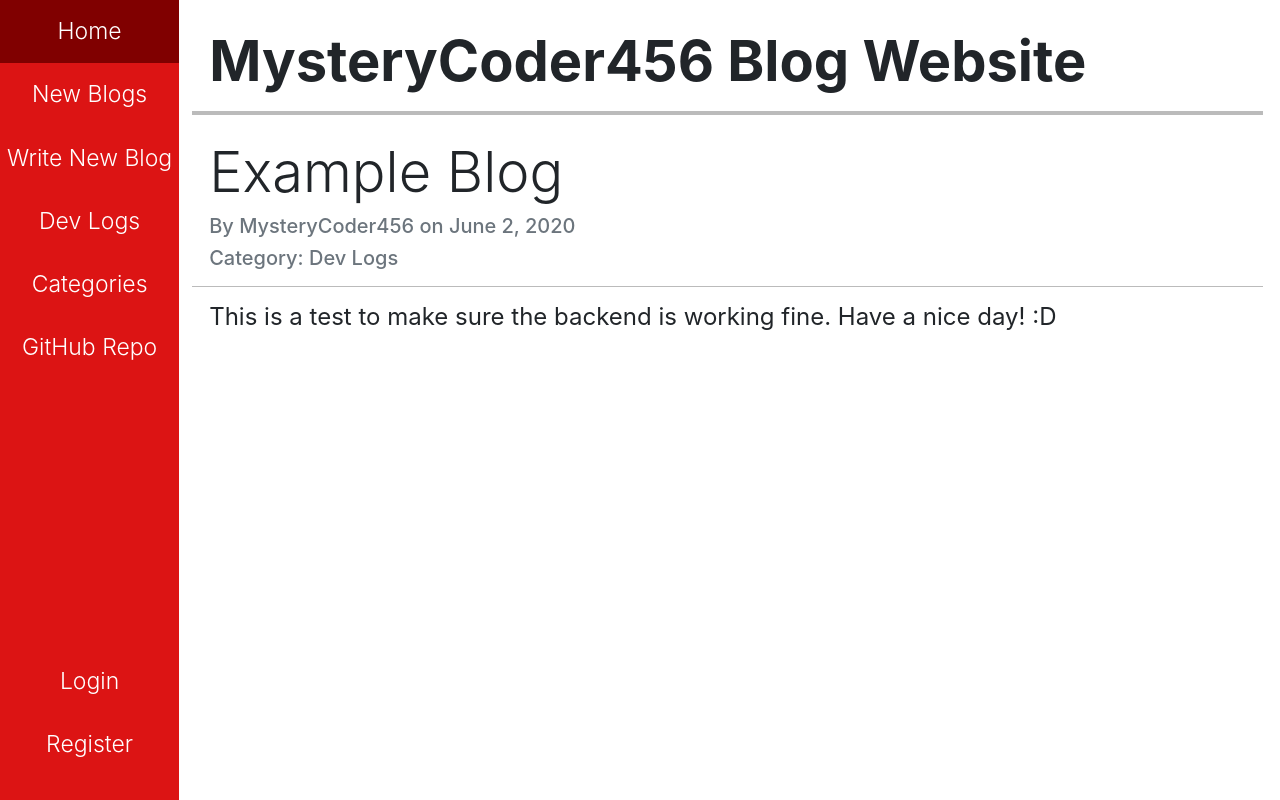
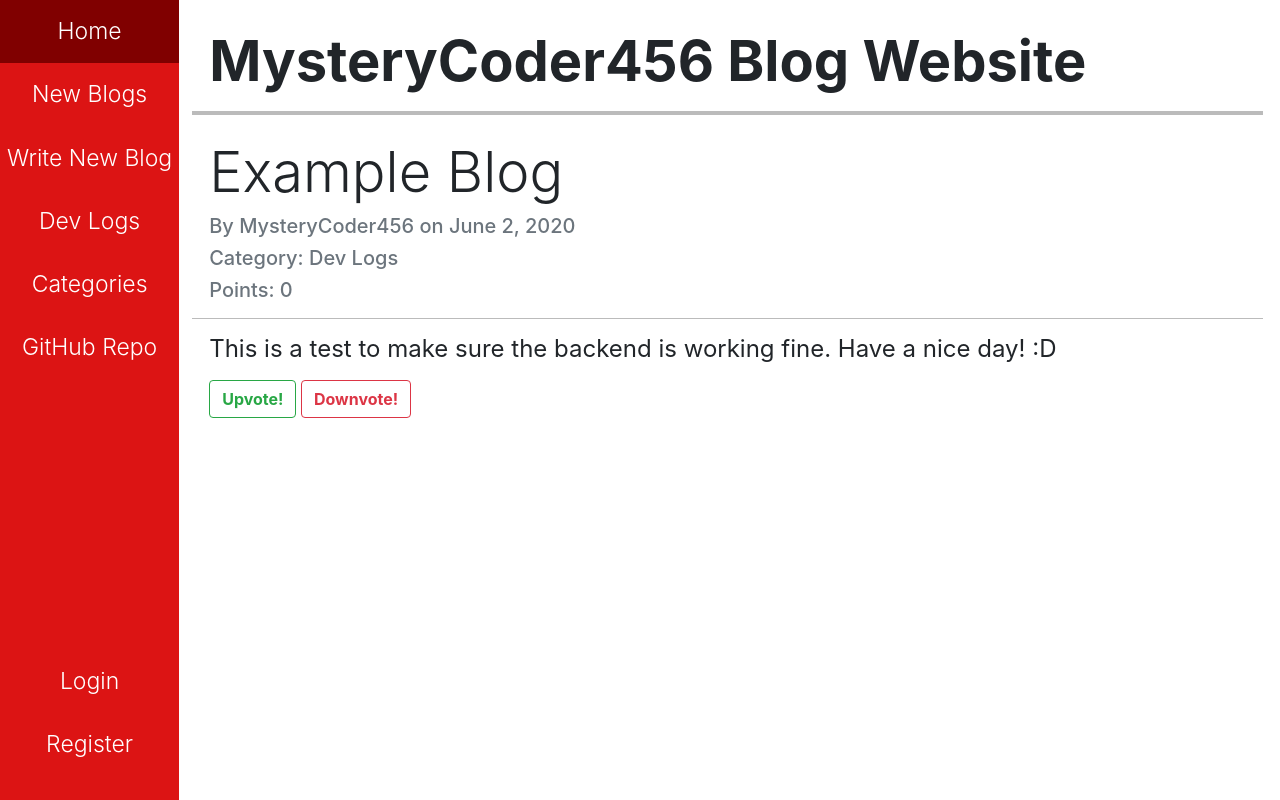
Before and after one commit to MysteryCoder456/Blog-App, a Django app: a page that uses blog/templates/blog/blog_detail.html in a window 1280 px wide. Run offline with Django 3.2, Linux system fonts and the light colour scheme; data comes from the database, SQL or seed files in the repository; both versions use the stored data as it was after the commit; some libraries are stand-ins or nearby versions.

Commit message:
Added upvote and downvote feature for blogs

```diff
--- a/blog/models.py
+++ b/blog/models.py
@@ -20,6 +20,7 @@ class Blog(models.Model):
         blank=True,
         validators=[MaxLengthValidator(500)]
     )
+    points = models.IntegerField(default=0)
 
     def __str__(self):
         return self.title + " " + str(self.id)
--- a/blog/templates/blog/blog_detail.html
+++ b/blog/templates/blog/blog_detail.html
@@ -13,10 +13,21 @@
     <div style="line-height: 0.1rem;">
         <h5 class="text-muted">By {{blog.author}} on {{blog.creation_date}}</h5>
         <h5 class="text-muted">Category: {{blog.blog_list.name}}</h5>
+        <h5 class="text-muted">Points: {{blog.points}}</h5>
     </div>
 
     <hr style="height: 1px;">
 
     <h4 class="font-weight-normal">{{blog.content|linebreaks}}</h4>
 
+    <form method="POST" action="#">
+        {% csrf_token %}
+        <button type="submit" name="vote" value="upvote" class="btn btn-outline-success font-weight-bold">
+            Upvote!
+        </button>
+        <button type="submit" name="vote" value="downvote" class="btn btn-outline-danger font-weight-bold">
+            Downvote!
+        </button>
+    </form>
+
 {% endblock %}
--- a/blog/views.py
+++ b/blog/views.py
@@ -42,6 +42,15 @@ def blogs(request):
 # LABEL: BLOG DETAIL
 def blog_detail(request, blog_title):
     blog = Blog.objects.get(title=blog_title)
+
+    if request.method == "POST":
+        vote = request.POST.get("vote")
+        if vote == "upvote":
+            blog.points += 1
+        elif vote == "downvote":
+            blog.points -= 1
+        blog.save()
+
     return render(request, "blog/blog_detail.html", {"blog": blog})
 
 
```
Also changed, not shown: blog/migrations/0020_blog_points.py (added), db.sqlite3.
